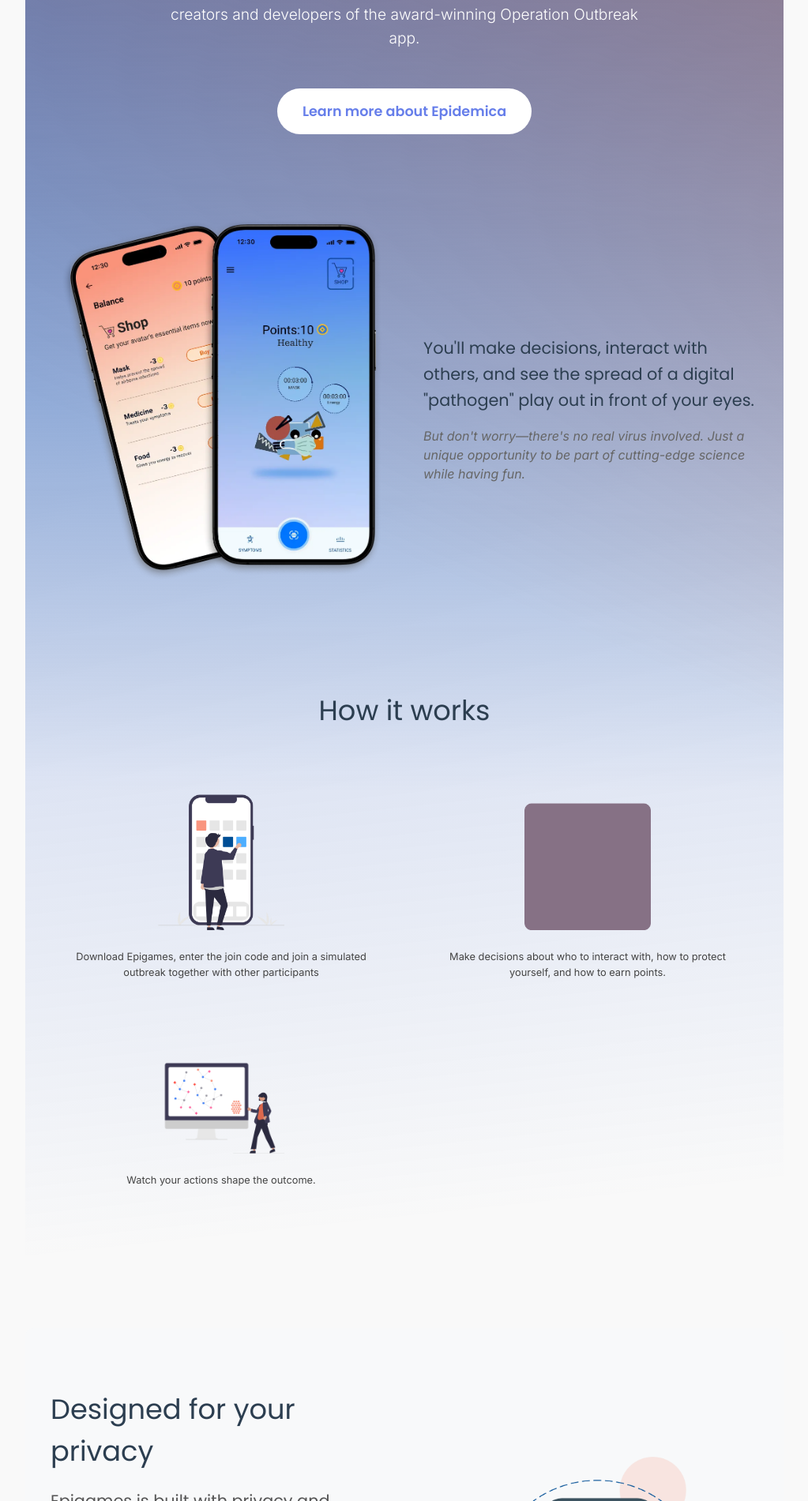
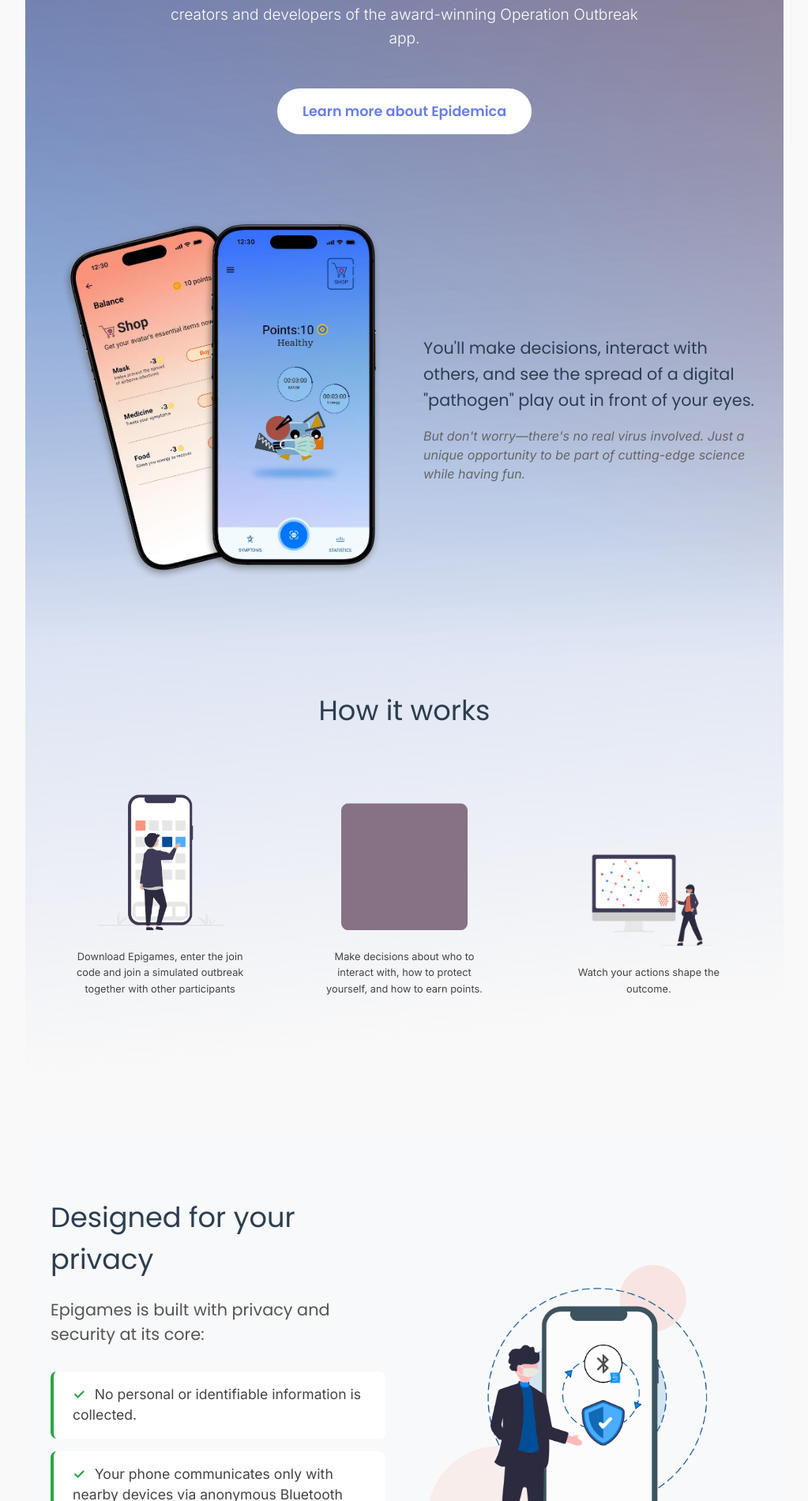
Before and after one commit to colabobio/epidemica-website, a Jekyll site: the page built from _toplevel/0-index.md, in a window 1280 px wide. Shown: the part 883-2784 px from the top of the page at 79% size, without its empty margins (128-1151 px from the left). Built offline with Jekyll 4.4.1, drawn with Linux system fonts in a browser that asks for light colours.

Commit message:
place the three steps in the same row by default

```diff
--- a/assets/css/homepage.css
+++ b/assets/css/homepage.css
@@ -139,7 +139,7 @@
 
 .steps-container {
   display: grid;
-  grid-template-columns: repeat(auto-fit, minmax(280px, 1fr));
+  grid-template-columns: 1fr 1fr 1fr;
   gap: 2rem;
   max-width: 1000px;
   margin: 0 auto;
```
